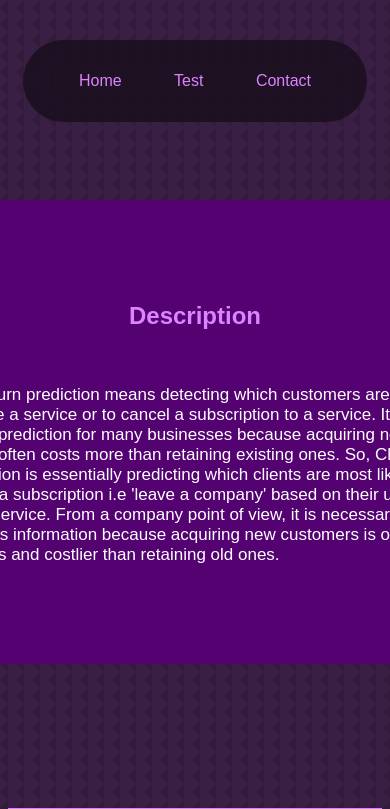
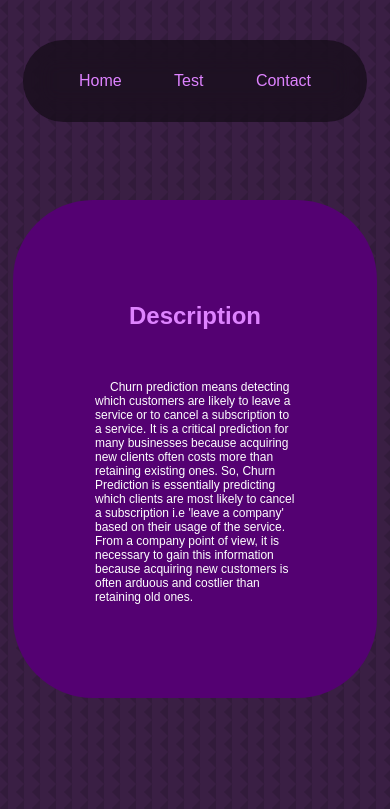
Before and after one commit to yashpaddalwar/full-stack-customer-churn-prediction, a Flask app: page / in a window 390 px wide; the page is wider, and only the part inside the window is pictured. Shown: the top 809 px of that part. Run offline with Flask 2, Linux system fonts and the light colour scheme; parts of the project's set-up code (start-up, migrations or seed data) failed here and were passed over.

Commit message:
first and last commit1

```diff
--- a/static/css/style.css
+++ b/static/css/style.css
@@ -268,7 +268,7 @@ p{
 
 /* ***************** MEDIA QUERIES (SMALL DEVICES) ***************** */
 
-@media screen and (max-width: 600px) {
+@media screen and (max-width: 714px) {
     .permalinks{
         flex-direction: column;
         gap: 1.5rem;
@@ -277,4 +277,7 @@ p{
     .footer__socials{
         margin-bottom: 2.6rem;
     }
+    .form__content{
+        padding: 2.5rem;
+    }
 }
--- a/static/css/stylehome.css
+++ b/static/css/stylehome.css
@@ -307,3 +307,17 @@ h4{
         margin-bottom: 2.6rem;
     }
 }
+
+@media screen and (max-width: 714px) {
+    p{
+        display: inline-block;
+        justify-content: center;
+        align-items: center;
+        text-indent: 15px;
+        font-size: 12px;
+    }
+    .home__content{
+        padding: 5rem;
+        width: 200px;
+    }
+}
```
